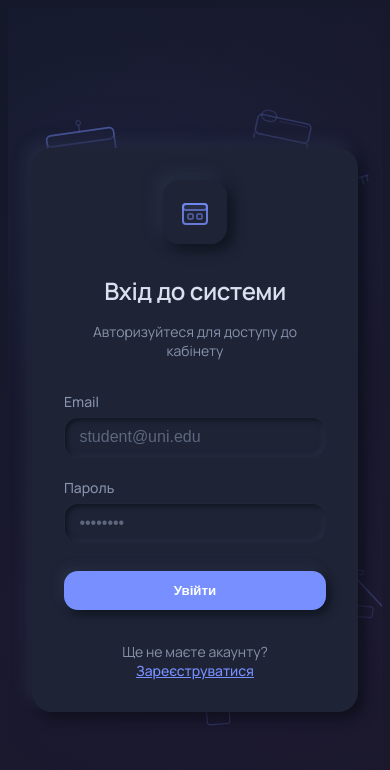
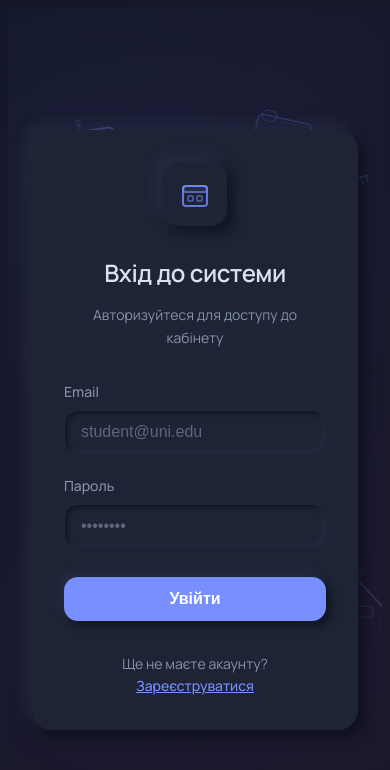
Before and after one commit to Tausvokse/diplom_main, a React (Vite) app: page /login in a window 390 px wide. Shown: the top 770 px of the page. Built offline with nearby package versions, Linux system fonts and the light colour scheme; no server answers.

Commit message:
style(mobile): increase font sizes and paddings for better touch targets

```diff
--- a/src/client/App.module.css
+++ b/src/client/App.module.css
@@ -53,8 +53,8 @@
 .navItem {
   display: flex;
   align-items: center;
-  padding: 0.75rem 1rem;
-  font-size: 0.875rem;
+  padding: 1rem 1.25rem;
+  font-size: 1rem;
   font-weight: 600;
   border-radius: 0.75rem;
   transition: all 200ms;
@@ -77,9 +77,9 @@
 }
 
 .navItemIcon {
-  width: 1.25rem;
-  height: 1.25rem;
-  margin-right: 0.75rem;
+  width: 1.5rem;
+  height: 1.5rem;
+  margin-right: 1rem;
 }
 
 .navItemIconActive {
@@ -225,7 +225,7 @@
 
 .userCard {
   border-radius: 1rem;
-  padding: 0.75rem;
+  padding: 1rem;
   background-color: rgb(var(--surface-2));
 }
 
--- a/src/client/index.css
+++ b/src/client/index.css
@@ -69,6 +69,7 @@
 
   body {
     font-family: 'Manrope', system-ui, -apple-system, 'Segoe UI', sans-serif;
+    line-height: 1.6;
     background: linear-gradient(135deg,
       hsl(210 40% 88%) 0%,
       hsl(260 32% 90%) 50%,
@@ -105,10 +106,28 @@
     outline-offset: 2px;
   }
 
-/* Prevent iOS zoom on input focus */
+/* Mobile Optimizations */
 @media screen and (max-width: 768px) {
   input, select, textarea {
     font-size: 16px !important;
+  }
+
+  .ui-input {
+    padding: 0.8rem 1rem !important;
+    font-size: 1rem !important;
+  }
+
+  .ui-button {
+    padding: 0.8rem 1.2rem !important;
+    font-size: 1rem !important;
+  }
+
+  .ui-card {
+    padding: 1.25rem !important;
+  }
+
+  .ui-panel {
+    padding: 1.25rem !important;
   }
 }
 
```
